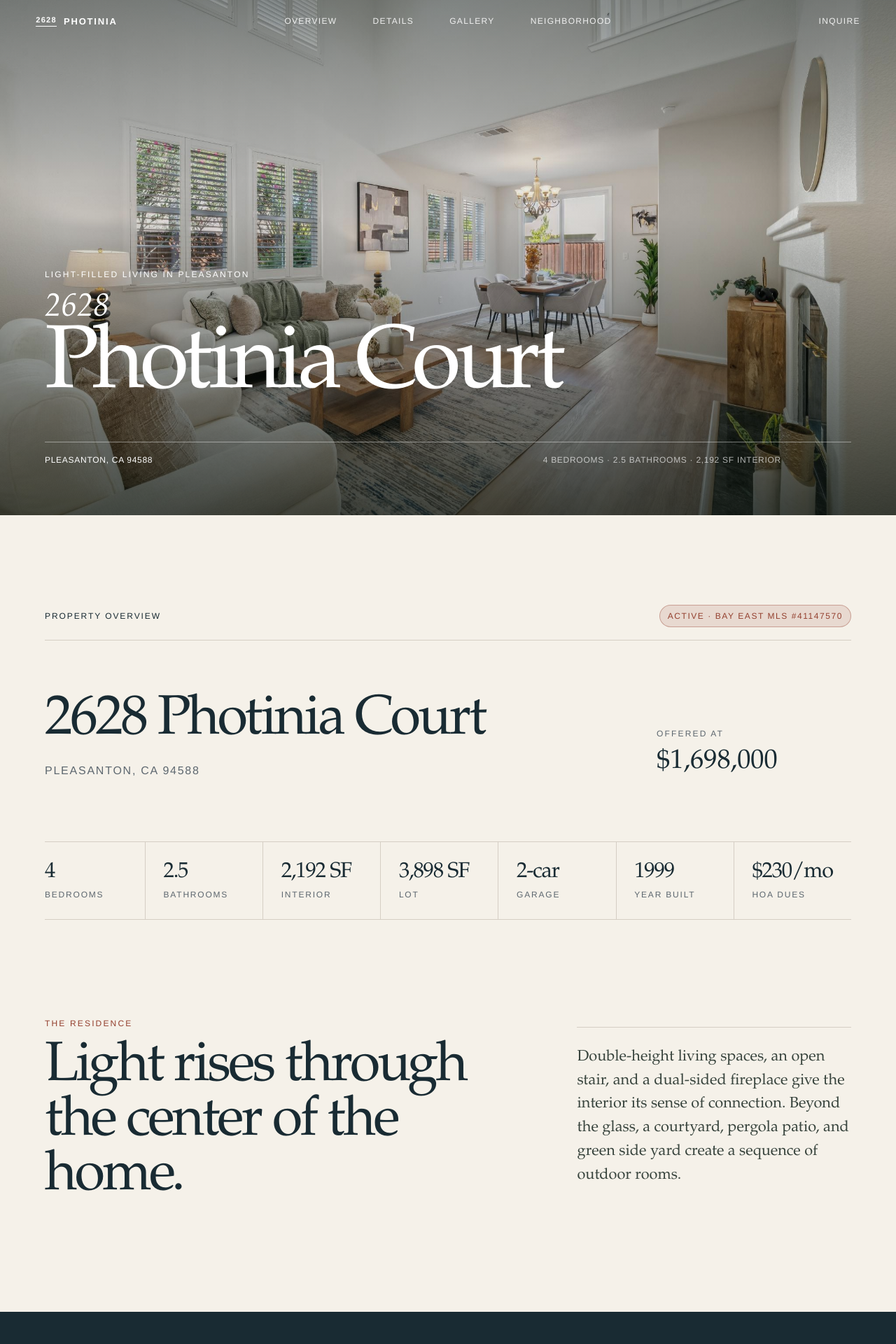
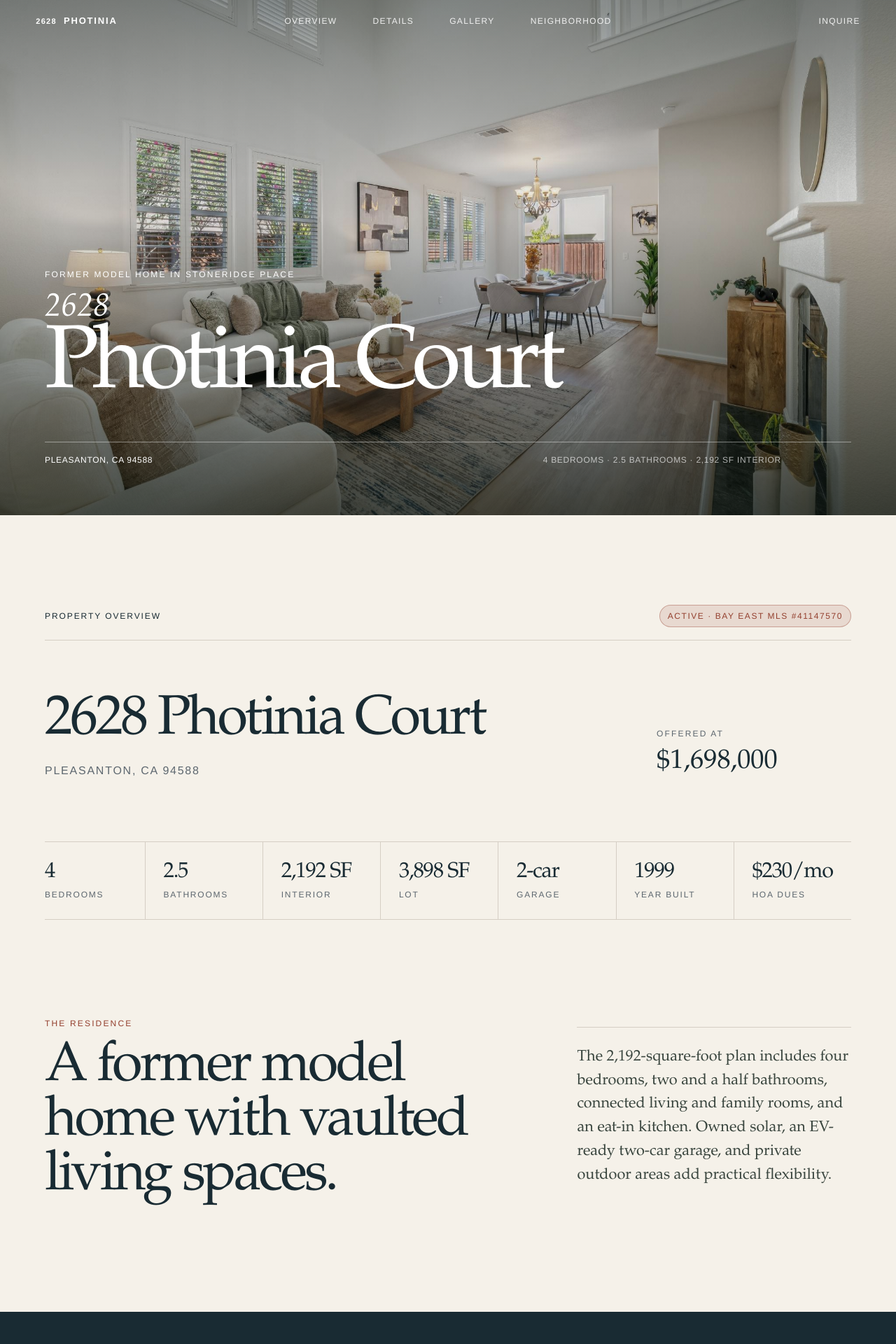
Before and after one commit to aaron-lu/2628-photinia-microsite, a Next.js app: page / in a window 1280 px wide. Shown: the top 1920 px of the page at 70% size. Built offline with nearby package versions, Linux system fonts and the light colour scheme; no server answers.

Commit message:
Remove address underline and ground listing copy

```diff
--- a/app/globals.css
+++ b/app/globals.css
@@ -25,7 +25,7 @@ img { display: block; max-width: 100%; }
 
 .site-header { position: absolute; inset: 0 0 auto; z-index: 10; display: grid; grid-template-columns: 1fr auto 1fr; align-items: center; padding: 22px clamp(20px, 4vw, 64px); color: #fff; }
 .wordmark { display: inline-flex; align-items: center; gap: 10px; width: fit-content; font-size: 13px; font-weight: 600; letter-spacing: .14em; text-transform: uppercase; }
-.wordmark span { display: inline-block; padding-bottom: 3px; border-bottom: 1px solid currentColor; font-size: 11px; letter-spacing: .12em; }
+.wordmark span { display: inline-block; font-size: 11px; letter-spacing: .12em; }
 .site-header nav { display: flex; gap: clamp(24px, 4vw, 58px); font-size: 12px; letter-spacing: .11em; text-transform: uppercase; }
 .site-header nav a, .header-cta { opacity: .88; transition: opacity .2s ease; }
 .site-header nav a:hover, .header-cta:hover { opacity: 1; }
--- a/components/PropertyPage.tsx
+++ b/components/PropertyPage.tsx
@@ -62,7 +62,7 @@ export function PropertyPage({ page }: Readonly<{ page: PageModel }>) {
             <div className="hero-shade" aria-hidden="true" />
           </div>
           <div className="hero-copy">
-            <p className="hero-eyebrow">Light-filled living in Pleasanton</p>
+            <p className="hero-eyebrow">Former model home in Stoneridge Place</p>
             <h1><span>{property.identity.street.split(" ")[0]}</span>{property.identity.street.split(" ").slice(1).join(" ")}</h1>
             <div className="hero-meta">
               <p>{cityLine}</p>
@@ -98,12 +98,12 @@ export function PropertyPage({ page }: Readonly<{ page: PageModel }>) {
         </section>
 
         <section id="gallery" className="gallery-section">
-          <div className="gallery-heading section-shell"><div><p className="section-kicker">Inside &amp; out</p><h2>Follow the light through the house.</h2></div></div>
+          <div className="gallery-heading section-shell"><div><p className="section-kicker">Property gallery</p><h2>See the property room by room.</h2></div></div>
           <Gallery photos={property.gallery} />
         </section>
 
         <section className="features section-shell">
-          <div className="features-intro"><p className="section-kicker">Three perspectives</p><h2>Space opens up, then steps outside.</h2></div>
+          <div className="features-intro"><p className="section-kicker">Property highlights</p><h2>Living spaces, kitchen, and outdoor areas.</h2></div>
           <div className="feature-list">
             {property.sections.map((section, index) => (
               <article className="feature" key={section.title}>
--- a/content/listing.json
+++ b/content/listing.json
@@ -49,34 +49,34 @@
       "value": "$230/mo"
     }
   ],
-  "headline": "Light rises through the center of the home.",
-  "introduction": "Double-height living spaces, an open stair, and a dual-sided fireplace give the interior its sense of connection. Beyond the glass, a courtyard, pergola patio, and green side yard create a sequence of outdoor rooms.",
+  "headline": "A former model home with vaulted living spaces.",
+  "introduction": "The 2,192-square-foot plan includes four bedrooms, two and a half bathrooms, connected living and family rooms, and an eat-in kitchen. Owned solar, an EV-ready two-car garage, and private outdoor areas add practical flexibility.",
   "sections": [
     {
-      "title": "A room that reaches upward",
+      "title": "Living and family rooms, connected",
       "body": [
-        "Tall windows, vaulted volume, and the open stair make the living room the spatial center of the house. Built-in cabinetry and the dual-sided fireplace carry that connection into the adjacent family room."
+        "Vaulted ceilings and tall windows bring natural light into the living room. A dual-sided fireplace connects the living and family rooms, and built-in cabinetry adds practical storage."
       ],
       "photoId": "upper-overlook"
     },
     {
-      "title": "Kitchen, dining, and patio in one easy sequence",
+      "title": "An eat-in kitchen with patio access",
       "body": [
-        "The center-island kitchen opens toward everyday dining and glass doors to the patio, keeping cooking, conversation, and outdoor access within one connected part of the plan."
+        "The kitchen includes granite countertops, a center island, cabinet storage, and an eat-in dining area. A sliding glass door opens to the patio."
       ],
       "photoId": "kitchen-wide"
     },
     {
-      "title": "Outdoor rooms with shade and greenery",
+      "title": "Private outdoor areas",
       "body": [
-        "A sheltered courtyard, a pergola-framed rear patio, and a green side yard form distinct settings for a quiet morning, an open-air meal, or time in the garden."
+        "The property includes a private courtyard, a rear patio with a pergola, and a fenced side yard. Mature landscaping provides shade around the patio."
       ],
       "photoId": "pergola-patio"
     }
   ],
   "neighborhood": {
-    "title": "Parks, practical stops, and regional rail",
-    "introduction": "Stoneridge Place offers shared amenities and a convenient Pleasanton setting near neighborhood parks, everyday shopping, regional trails, and BART. Distances and availability should be independently verified.",
+    "title": "Parks, shopping, and BART",
+    "introduction": "The Stoneridge Place community includes a pool, spa, and neighborhood park. Amaral Park, Pacific Pearl shopping center, and Dublin / Pleasanton BART are nearby. Route estimates below should be independently verified.",
     "highlights": [
       {
         "title": "Amaral Park",
@@ -410,9 +410,9 @@
     }
   },
   "inquiry": {
-    "heading": "Arrange a closer look at Photinia Court",
+    "heading": "Schedule a private showing",
     "introduction": "Schedule a private showing or ask the listing team a question about the property.",
-    "defaultMessage": "I’m interested in learning more about 2628 Photinia Court.",
+    "defaultMessage": "I'm interested in learning more about 2628 Photinia Court.",
     "consentText": "I agree that the listing team may contact me about this property.",
     "privacyUrl": "https://www.compass.com/legal/privacy-policy/"
   },
@@ -423,7 +423,7 @@
   "seo": {
     "siteUrl": "https://2628-photinia-microsite.vercel.app",
     "brandedTitle": "2628 Photinia Court, Pleasanton | 4-Bedroom Home",
-    "brandedDescription": "Tour 2628 Photinia Court in Pleasanton’s Stoneridge Place: 4 bedrooms, 2.5 bathrooms, 2,192 square feet, garden patios, and a 2-car garage.",
+    "brandedDescription": "Tour 2628 Photinia Court in Pleasanton's Stoneridge Place: 4 bedrooms, 2.5 bathrooms, 2,192 square feet, a private courtyard, rear patio, and 2-car garage.",
     "mlsTitle": "2628 Photinia Court, Pleasanton, CA 94588",
     "mlsDescription": "Property details and photography for 2628 Photinia Court, a four-bedroom home in Pleasanton, California."
   }
```
Also changed, not shown: 1 other file (tests, documents, lock files or other folders).
